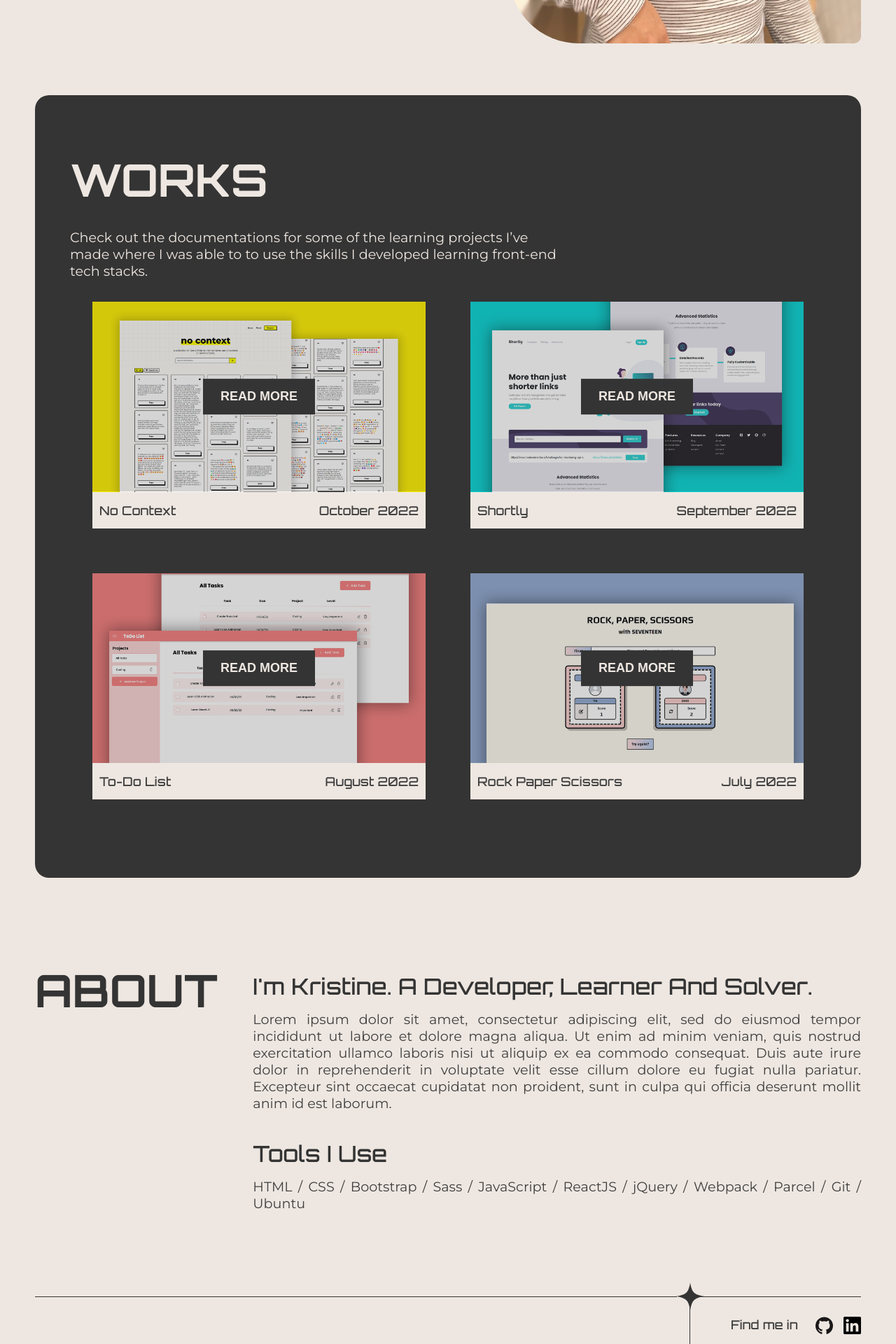
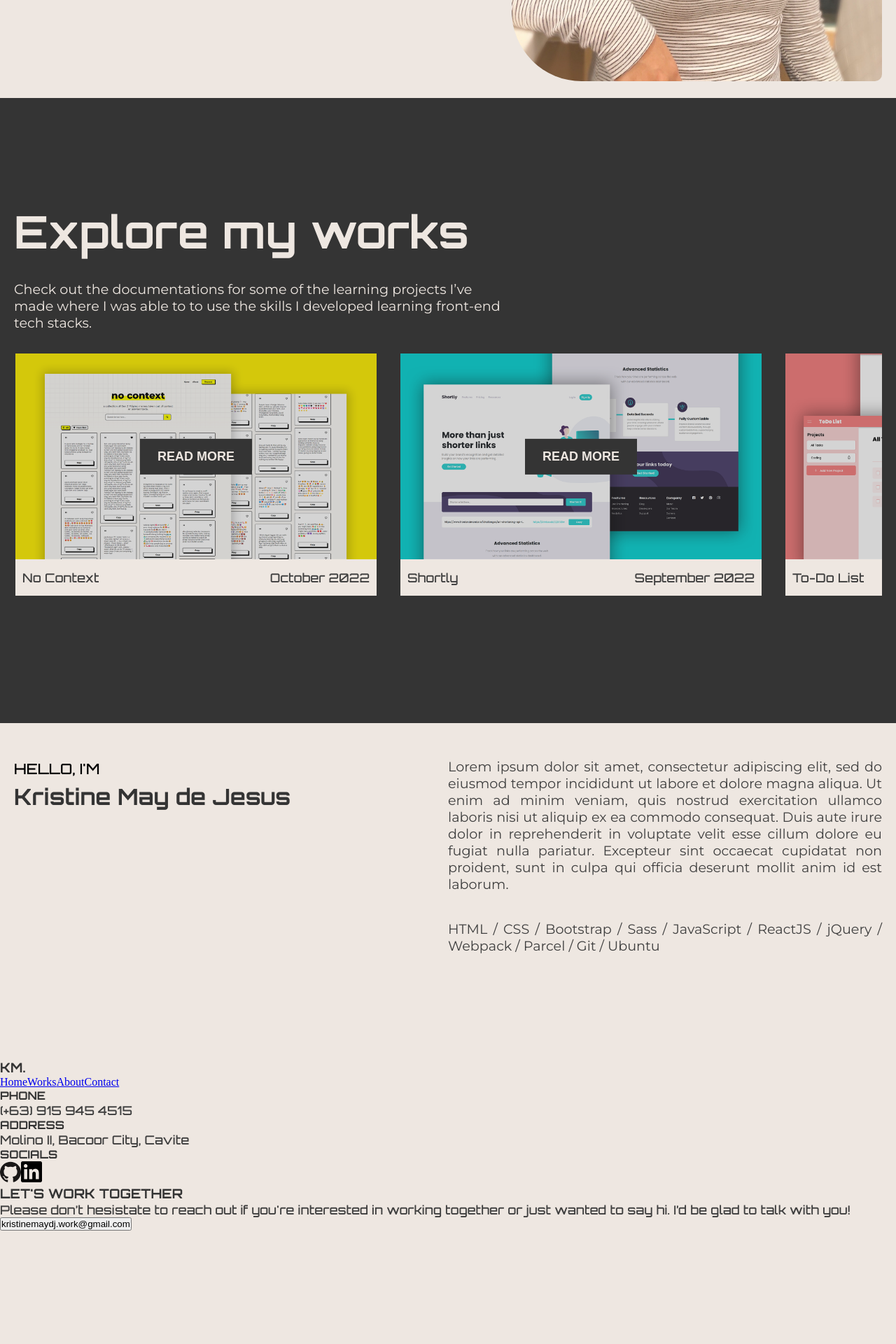
Before and after one commit to sn-tin/frontendkristine, a React (Create React App) app: page /about in a window 1280 px wide. Shown: the part 740-2660 px from the top of the page at 70% size. After the commit the page ends 2548 px from the top, so only its background shows below. Built offline with nearby package versions, Linux system fonts and the light colour scheme.

Commit message:
Change layout into one page website

```diff
--- a/src/components/About/About.js
+++ b/src/components/About/About.js
@@ -1,14 +1,13 @@
 import { StyleAbout, AboutContent, AboutPersonal, AboutTools } from '../About/About.styles';
 import { motion } from 'framer-motion';
-import { aboutSubHeading1, aboutPara1, aboutSubHeading2, aboutPara2, rightAnimate } from '../../animations';
+import { aboutPara1, aboutPara2, rightAnimate } from '../../animations';
 
 const About = () => {
     return (
         <StyleAbout>
-            <motion.h1 variants={rightAnimate} initial="start" animate="end" exit="exit">About</motion.h1>
+            <motion.span variants={rightAnimate} initial="start" animate="end" exit="exit">Hello, I'm <h2>Kristine May de Jesus</h2></motion.span>
             <AboutContent className='about-content'>
                 <AboutPersonal className='personal'>
-                    <motion.h2 variants={aboutSubHeading1} initial="start" animate="end" exit="exit">I'm Kristine. A developer, learner and solver.</motion.h2>
                     <motion.p variants={aboutPara1} initial="start" animate="end"  exit="exit">Lorem ipsum dolor sit amet, consectetur adipiscing elit, sed do eiusmod
                         tempor incididunt ut labore et dolore magna aliqua. Ut enim ad minim veniam,
                         quis nostrud exercitation ullamco laboris nisi ut aliquip ex ea commodo consequat.
@@ -17,7 +16,6 @@ const About = () => {
                         qui officia deserunt mollit anim id est laborum.</motion.p>
                 </AboutPersonal>
                 <AboutTools className='tools' >
-                    <motion.h2 variants={aboutSubHeading2} initial="start" animate="end"  exit="exit">Tools I use</motion.h2>
                     <motion.p variants={aboutPara2} initial="start" animate="end"  exit="exit">
                     HTML / CSS / Bootstrap /
                     Sass / JavaScript /
--- a/src/components/About/About.styles.js
+++ b/src/components/About/About.styles.js
@@ -1,16 +1,23 @@
 import styled from "styled-components";
-import { devices, theme } from "../../styles";
+import { DefaultStyle, devices, theme } from "../../styles";
 import { motion } from "framer-motion";
 
-const StyleAbout = styled.div`
+const StyleAbout = styled(DefaultStyle)`
     display: flex;
     flex-direction: column;
     justify-content: space-between;
     align-items: flex-start;
     margin: 50px auto;
-    h1 {
-        font-size: ${theme.heading.smaller};
+    padding: 0 20px;
+    span {
+        font-family: ${theme.heading.fontFam};
+        font-size: clamp(1.1rem, 2.5vw, 1.3rem);
+        text-transform: uppercase;
         margin-bottom: 20px;
+        line-height: 1.5;
+        h2 {
+            font-size: ${theme.heading.sub};
+        }
     }
     @media screen and (${devices.laptop}) {
         flex-direction: row;
@@ -22,18 +29,12 @@ const AboutContent = styled.div`
     display: flex;
     flex-direction: column;
     justify-content: flex-end;
-    h2 {
-        font-size: ${theme.heading.sub};
-        font-family: ${theme.heading.fontFam};
-        font-weight: ${theme.fontWeights.medium};
-        margin-bottom: 15px;
-    }
     p {
         font-size: clamp(1rem, 2.5vw, 1.2rem);
         margin-bottom: 40px;
     }
     @media screen and (${devices.laptop}) {
-        margin-top: 15px;
+        width: 50%;
     }
 `
 
--- a/src/components/Footer/Footer.js
+++ b/src/components/Footer/Footer.js
@@ -1,13 +1,16 @@
+import { useState } from "react";
+import { NavLink } from "react-router-dom";
 import github from "../../assets/github.svg"
 import linkedin from "../../assets/linkedin.svg"
 import { StyledFooter, FooterLinks } from "./Footer.style";
 import FooterLines from "./FooterLines";
 
 const Footer = () => {
+    const [isActive] = useState(false);
     return (
         <footer>
             <StyledFooter>
-                <FooterLines />
+                {/* <FooterLines />
                 <p>Find me in</p>
                 <FooterLinks className="footer-links">
                     <a className="footer-link" href="https://github.com/sn-tin" target="_blank" rel="noreferrer">
@@ -16,7 +19,42 @@ const Footer = () => {
                     <a className="footer-link" href="https://linkedin.com/in/kristine-may-de-jesus" target="_blank" rel="noreferrer">
                         <img className="linkedin" src={linkedin} alt="LinkedIn Icon" />
                     </a>
-                </FooterLinks>
+                </FooterLinks> */}
+                <div>
+                    <div>
+                        <h3>KM.</h3>
+                        <div>
+                            <NavLink to="/" className={isActive ? "active" : null} >Home</NavLink>
+                            <NavLink to="/works" className={isActive ? "active" : null} >Works</NavLink>
+                            <NavLink to="/about" className={isActive ? "active" : null} >About</NavLink>
+                            <NavLink to="/contact" className={isActive ? "active" : null} >Contact</NavLink>
+                        </div>
+                    </div>
+                    <div>
+                        <div>
+                            <h4>Phone</h4>
+                            <p>(+63) 915 945 4515</p>
+                        </div>
+                        <div>
+                            <h4>Address</h4>
+                            <p>Molino II, Bacoor City, Cavite</p>
+                        </div>
+                        <div>
+                            <h4>Socials</h4>
+                            <a className="footer-link" href="https://github.com/sn-tin" target="_blank" rel="noreferrer">
+                                <img className="github" src={github} alt="Github Icon" />
+                            </a>
+                            <a className="footer-link" href="https://linkedin.com/in/kristine-may-de-jesus" target="_blank" rel="noreferrer">
+                                <img className="linkedin" src={linkedin} alt="LinkedIn Icon" />
+                            </a>
+                        </div>
+                    </div>
+                    <div>
+                        <h3>Let's work together</h3>
+                        <p>Please don’t hesistate to reach out if you're interested in working together or just wanted to say hi. I’d be glad to talk with you!</p>
+                        <button>kristinemaydj.work@gmail.com</button>
+                    </div>
+                </div>
             </StyledFooter>
         </footer>
     )
--- a/src/components/Footer/Footer.style.js
+++ b/src/components/Footer/Footer.style.js
@@ -1,9 +1,9 @@
 import styled from "styled-components";
 import { HeaderLine, HeaderLine1, HeaderLine2, HeaderLine3 } from "../Navbar/Navbar.style";
-import { devices, theme } from "../../styles";
+import { DefaultStyle, devices, theme } from "../../styles";
 
 
-const StyledFooter = styled.div`
+const StyledFooter = styled(DefaultStyle)`
     display: flex;
     justify-content: space-between;
     padding: 35px 0 50px;
--- a/src/components/Home/Home.style.js
+++ b/src/components/Home/Home.style.js
@@ -1,14 +1,17 @@
 import { motion } from "framer-motion";
 import styled from "styled-components";
-import { devices, theme } from "../../styles";
+import { DefaultStyle, devices, theme } from "../../styles";
 
-const StyledHome = styled.section`
+const StyledHome = styled(DefaultStyle)`
     display: flex;
     flex-direction: column;
     align-items: center;
-    @media screen and (${devices.laptop}) {
+    margin: auto;
+    padding: 0 20px;
+    @media screen and (${devices.tablet}) {
         flex-direction: row;
         z-index: -1;
+        padding: 20px;
     }
 `
 
@@ -44,7 +47,7 @@ const Content = styled(motion.div)`
         }
     }
 `
-const HomeImage = styled.div`
+const HomeImage = styled(motion.div)`
     z-index: -1;
     img {
         width: 100%;
--- a/src/components/Navbar/Navbar.style.js
+++ b/src/components/Navbar/Navbar.style.js
@@ -1,15 +1,15 @@
 import styled from "styled-components";
 import star from '../../assets/star.svg';
 import lightStar from '../../assets/light-star.svg';
-import { theme, devices } from "../../styles.js";
+import { theme, devices, DefaultStyle } from "../../styles.js";
 import { motion } from "framer-motion";
 
-const StyledNavbar = styled.div`
+const StyledNavbar = styled(DefaultStyle)`
     display: flex;
     justify-content: space-between;
     align-content: center;
     margin: 0 auto;
-    padding: 50px 0 30px;
+    padding: 50px 20px 30px;
     position: relative;
     overflow-x: hidden;
     h1 {
@@ -19,7 +19,7 @@ const StyledNavbar = styled.div`
         z-index: 3;
     }
     @media screen and (${devices.laptop}) {
-        padding: 60px 0 40px;
+        padding: 60px 20px 40px;
     }
 `
 
@@ -166,7 +166,7 @@ const HeaderLine3 = styled(HeaderLine2)`
     left: auto;
     right: auto;
     bottom: 1.21rem;
-    width: 55rem;
+    width: 80rem;
 `
 
 export { StyledNavbar, HamburgerMenu, Lines,
--- a/src/components/Works/Works.js
+++ b/src/components/Works/Works.js
@@ -1,39 +1,41 @@
 import Cards from "./WorkCards";
-import { Carousel, WorkTexts, InnerCarousel, StyledWorks, WorksGrid } from "./Works.styles";
+import { Carousel, WorkTexts, InnerCarousel, WorkContainer, WorksGrid, StyledWork } from "./Works.styles";
 import { useState, useRef, useEffect } from "react";
 import { motion } from "framer-motion";
 import { leftAnimate, rightAnimate } from "../../animations";
 import works from "./worksData";
 
 const Works = () => {
-    // const [width, setWidth] = useState(0);
-    // const carousel = useRef();
+    const [width, setWidth] = useState(0);
+    const carousel = useRef();
 
-    // useEffect(() => {
-    //     setWidth(carousel.current.scrollWidth - carousel.current.offsetWidth);
-    // }, [])
+    useEffect(() => {
+        setWidth(carousel.current.scrollWidth - carousel.current.offsetWidth);
+    }, [])
 
-    // const workCards = works.map((work) => {
-    //     return (
-    //         <Cards key={work.id} id={work.id} works={work} left={width} />
-    //     )
-    // })
+    const workCards = works.map((work) => {
+        return (
+            <Cards key={work.id} id={work.id} works={work} left={width} />
+        )
+    })
 
     return (
-        <StyledWorks className="works">
+        <StyledWork>
+            <WorkContainer className="works">
                 <WorkTexts className="title-description">
-                <motion.h1 variants={rightAnimate} initial="start" animate="end" exit="exit">Works</motion.h1>
+                    <motion.h2 variants={rightAnimate} initial="start" animate="end" exit="exit">Explore my works</motion.h2>
                     <motion.p variants={rightAnimate} initial="start" animate="end" exit="exit">Check out the documentations for some of the learning projects I’ve made where I was able to to use the skills I developed learning front-end tech stacks.</motion.p>
                 </WorkTexts>
-            <WorksGrid>
+                {/* <WorksGrid>
                     { works.map((work) => <Cards key={work.id} id={work.id} works={work} /> ) }
-            </WorksGrid>
-            {/* <Carousel ref={carousel} variants={leftAnimate} initial="start" animate="end" exit="exit" className="carousel">
+                </WorksGrid> */}
+                <Carousel ref={carousel} variants={leftAnimate} initial="start" animate="end" exit="exit" className="carousel">
                     <InnerCarousel drag="x" dragConstraints={{right: 0, left: -width }} className="inner-carousel">
                     {workCards}
                     </InnerCarousel>
-            </Carousel> */}
-        </StyledWorks>
+                </Carousel>
+            </WorkContainer>
+        </StyledWork>
     )
 }
 
--- a/src/components/Works/Works.styles.js
+++ b/src/components/Works/Works.styles.js
@@ -1,14 +1,16 @@
 import styled from "styled-components";
 import swipeArrow from "../../assets/swipe-arrow.svg";
-import { devices, theme } from "../../styles";
+import { DefaultStyle, devices, theme } from "../../styles";
 import { motion } from "framer-motion";
 
-const StyledWorks = styled.section`
-    width: 100%;
+const StyledWork = styled.section`
     background-color: ${theme.colors.dark};
-    padding: 80px 50px;
+    width: 100% !important;
+`
+const WorkContainer = styled(DefaultStyle)`
+    padding: 80px 20px;
     margin: 30px auto 50px;
-    border-radius: 20px;
+    /* border-radius: 20px; */
     @media screen and (${devices.laptop}){
         margin: 70px auto;
     }
@@ -18,7 +20,7 @@ const StyledWorks = styled.section`
 `
 
 const WorkTexts = styled.div`
-    h1 {
+    h2 {
         font-size: ${theme.heading.smaller};
         margin-bottom: 30px;
         color: ${theme.colors.grayishWhite};
@@ -65,7 +67,7 @@ const CardsWrapper = styled(motion.div)`
     border: 2px solid ${theme.colors.dark};
     position: relative;
     @media screen and (${devices.tablet}) {
-        width: 480px;
+        width: 520px;
     }
 `
 
@@ -201,4 +203,4 @@ const SubTopics = styled.div`
     }
 `
 
-export { StyledWorks, WorkTexts, WorksGrid, Carousel, InnerCarousel, CardsWrapper, CardImg, Overlay, ReadButton, DetailsWrapper, ArticleWrapper, ArticleImage, ArticleMainText, FlexButtons, BorderButton, SolidButton, SubTopics }
+export { StyledWork, WorkContainer, WorkTexts, WorksGrid, Carousel, InnerCarousel, CardsWrapper, CardImg, Overlay, ReadButton, DetailsWrapper, ArticleWrapper, ArticleImage, ArticleMainText, FlexButtons, BorderButton, SolidButton, SubTopics }
--- a/src/styles.js
+++ b/src/styles.js
@@ -1,4 +1,4 @@
-import { createGlobalStyle } from 'styled-components';
+import styled, { createGlobalStyle } from 'styled-components';
 
 const theme = {
     colors: {
@@ -15,7 +15,7 @@ const theme = {
         black: 900
     },
     heading: {
-        smaller: "clamp(3.5rem, 5vw, 12rem)",
+        smaller: "clamp(3.5rem, 5vw, 4rem)",
         sub: "clamp(1.6rem, 2.5vw, 2.5rem)",
         fontFam: `'Orbitron', sans-serif`
     },
@@ -59,25 +59,37 @@ h1, h2, h3, h4, h5, h6 {
   text-transform: uppercase;
 }
 h2 {
-    text-transform: capitalize !important;
+    text-transform: none !important;
 }
 p {
   color: ${theme.colors.fadeBlack};
   font-family: ${theme.text.fontFam};
 }
-.App {
+/* width */
+::-webkit-scrollbar {
+  width: 8px;
+}
+
+/* Track */
+::-webkit-scrollbar-track {
+  background: ${theme.colors.grayishWhite};
+}
+
+/* Handle */
+::-webkit-scrollbar-thumb {
+  background: #888;
+}
+
+/* Handle on hover */
+::-webkit-scrollbar-thumb:hover {
+  background: #555;
+}
+`
+const DefaultStyle = styled.section`
     width: 100%;
     max-width: 1300px;
-    padding: 0 20px;
     margin: 0 auto;
-    @media screen and (${devices.tablet}) and (max-width: ${sizes.laptop}) {
-        padding: 0 100px;
-    }
-    @media screen and (${devices.laptop}) {
-        padding: 0 50px;
-    }
-}
 `
 
 
-export { GlobalStyle, theme, devices };
+export { GlobalStyle, theme, devices, DefaultStyle };
```
Lines whose indentation alone changed are shown as unchanged.
